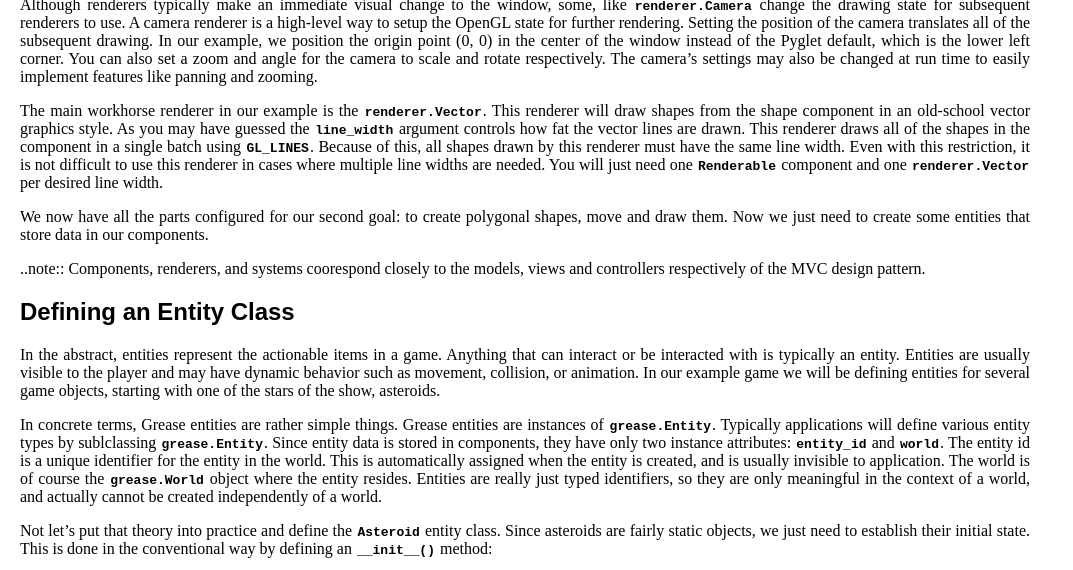
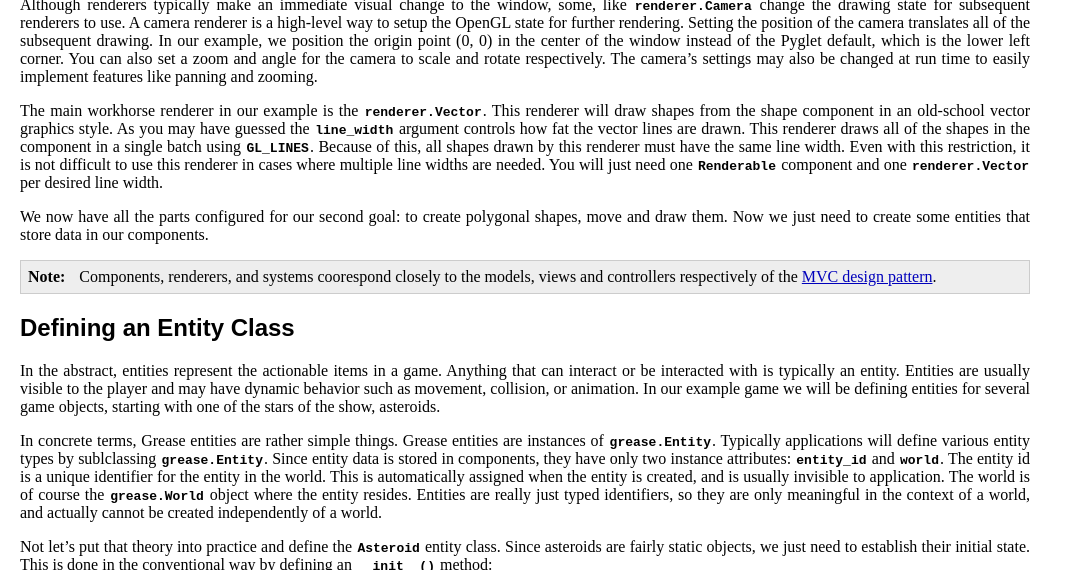
Before and after one commit to caseman/grease, a Sphinx documentation site: the page built from doc/tutorial/tutorial1.rst, in a window 1280 px wide and 900 px high, scrolled down 2541 px, cut to the strip 0-570 px from the top of the window. Shown: the whole strip, without its empty margins (0-1073 px from the left). Built offline with Sphinx 7.4.7, drawn with Linux system fonts in a browser that asks for light colours; part of the change alters nothing that is shown.

```diff
--- a/doc/tutorial/tutorial1.rst
+++ b/doc/tutorial/tutorial1.rst
@@ -106,7 +106,7 @@ The main workhorse renderer in our example is the :class:`renderer.Vector`. This
 
 We now have all the parts configured for our second goal: to create polygonal shapes, move and draw them. Now we just need to create some entities that store data in our components.
 
-..note:: Components, renderers, and systems coorespond closely to the models, views and controllers respectively of the MVC design pattern.
+.. note:: Components, renderers, and systems coorespond closely to the models, views and controllers respectively of the `MVC design pattern <http://en.wikipedia.org/wiki/Model–view–controller>`_.
 
 Defining an Entity Class
 ========================
```
